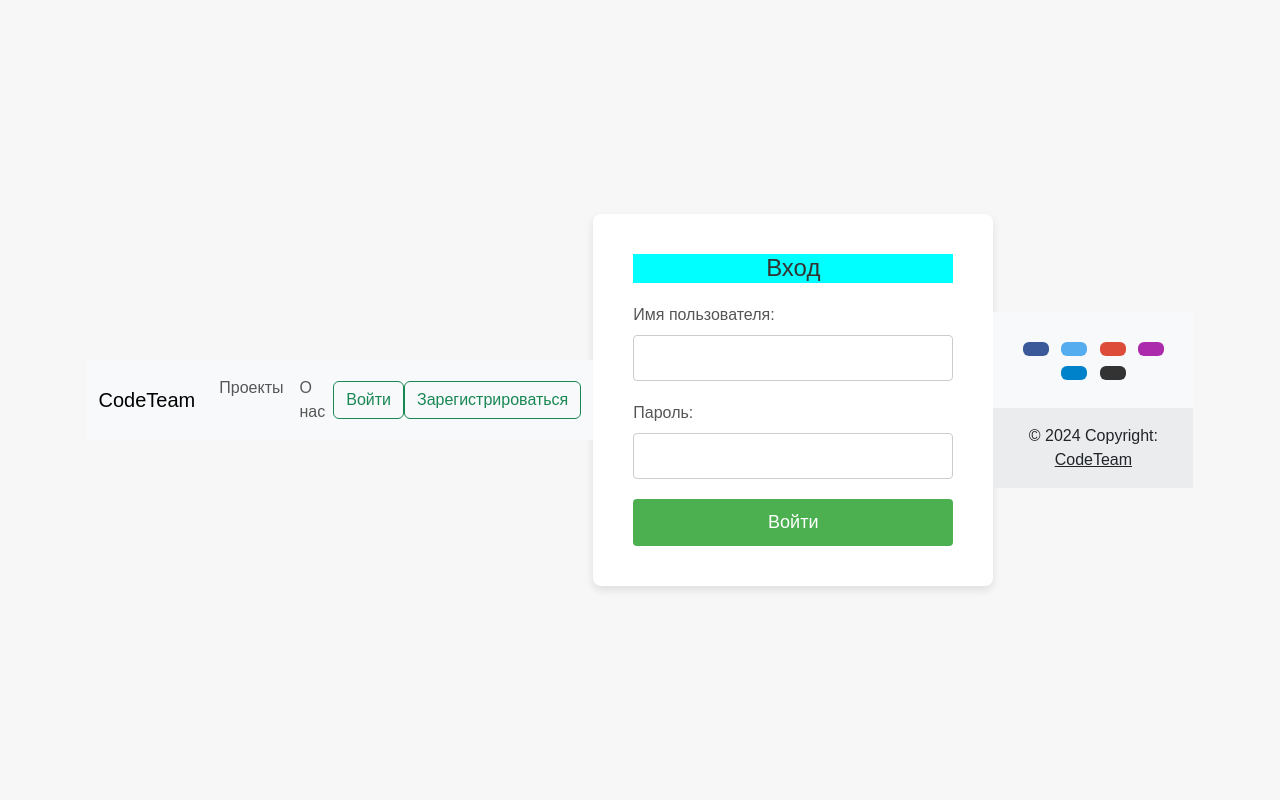
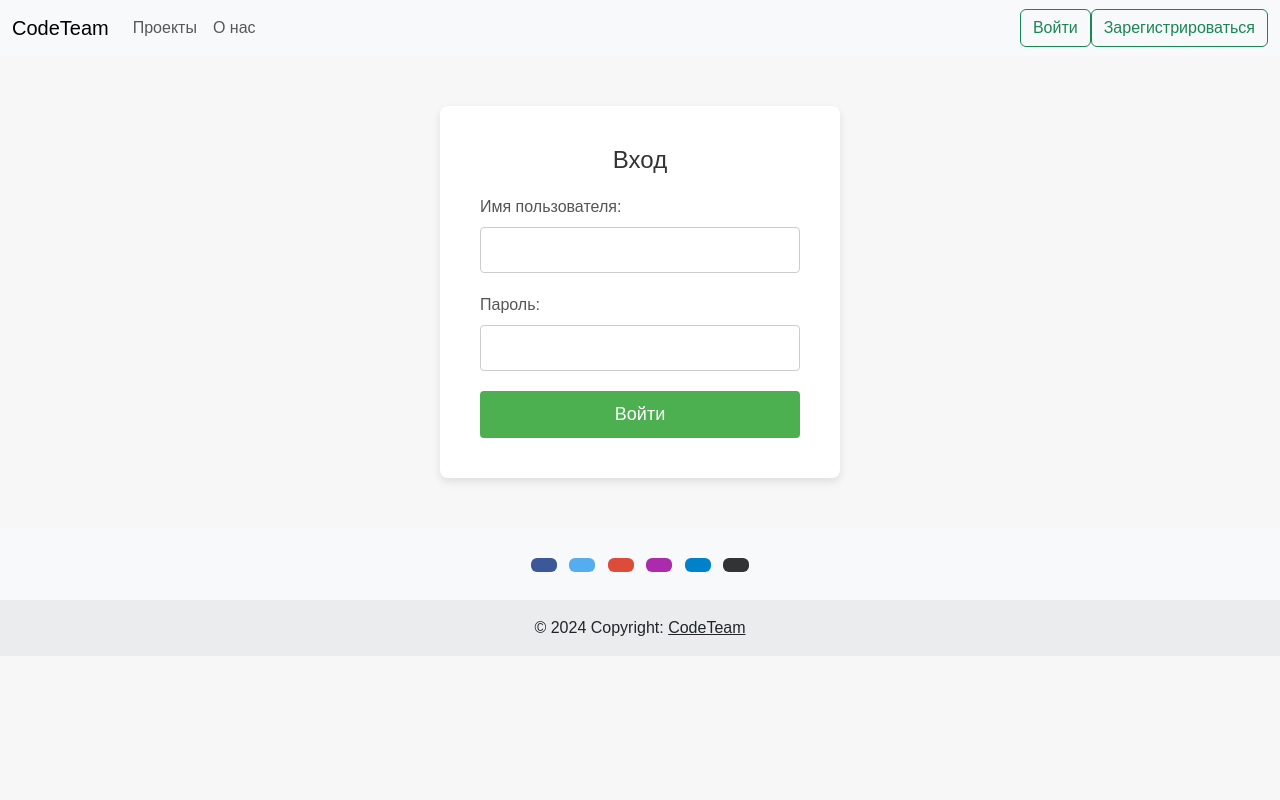
Before and after one commit to SpyBorgFly/CodeTeam, a Django app: template accounts/templates/accounts/login.html in a window 1280 px wide. Run offline with Django 5.2, Linux system fonts and the light colour scheme; the template is opened without the code that fills it, so the values that code supplies are empty.

Commit message:
оформлене входа в аккаунт

```diff
--- a/static/accounts/login.css
+++ b/static/accounts/login.css
@@ -1,10 +1,7 @@
-/* Центрируем форму на странице */
+/* Общие стили */
 html, body {
-    height: 100%;
     margin: 0;
-    display: flex;
-    justify-content: center;
-    align-items: center;
+    padding: 0;
     font-family: Arial, sans-serif;
     background-color: #f7f7f7;
 }
@@ -16,8 +13,10 @@ html, body {
     border-radius: 8px;
     box-shadow: 0 4px 8px rgba(0, 0, 0, 0.1);
     width: 100%;
-    max-width: 400px; /* Ограничиваем максимальную ширину */
+    max-width: 400px;
+    margin: 50px auto; /* Центрируем форму */
     text-align: center;
+    box-sizing: border-box;
 }
 
 /* Заголовок */
@@ -47,7 +46,7 @@ input[type="password"] {
     border: 1px solid #ccc;
     border-radius: 4px;
     font-size: 16px;
-    box-sizing: border-box; /* Учитываем паддинг и бордер в размере */
+    box-sizing: border-box;
 }
 
 /* Кнопка входа */
@@ -79,8 +78,3 @@ input[type="password"] {
         padding: 20px;
     }
 }
-
-
-h2{
-    background-color: aqua;
-}
```
